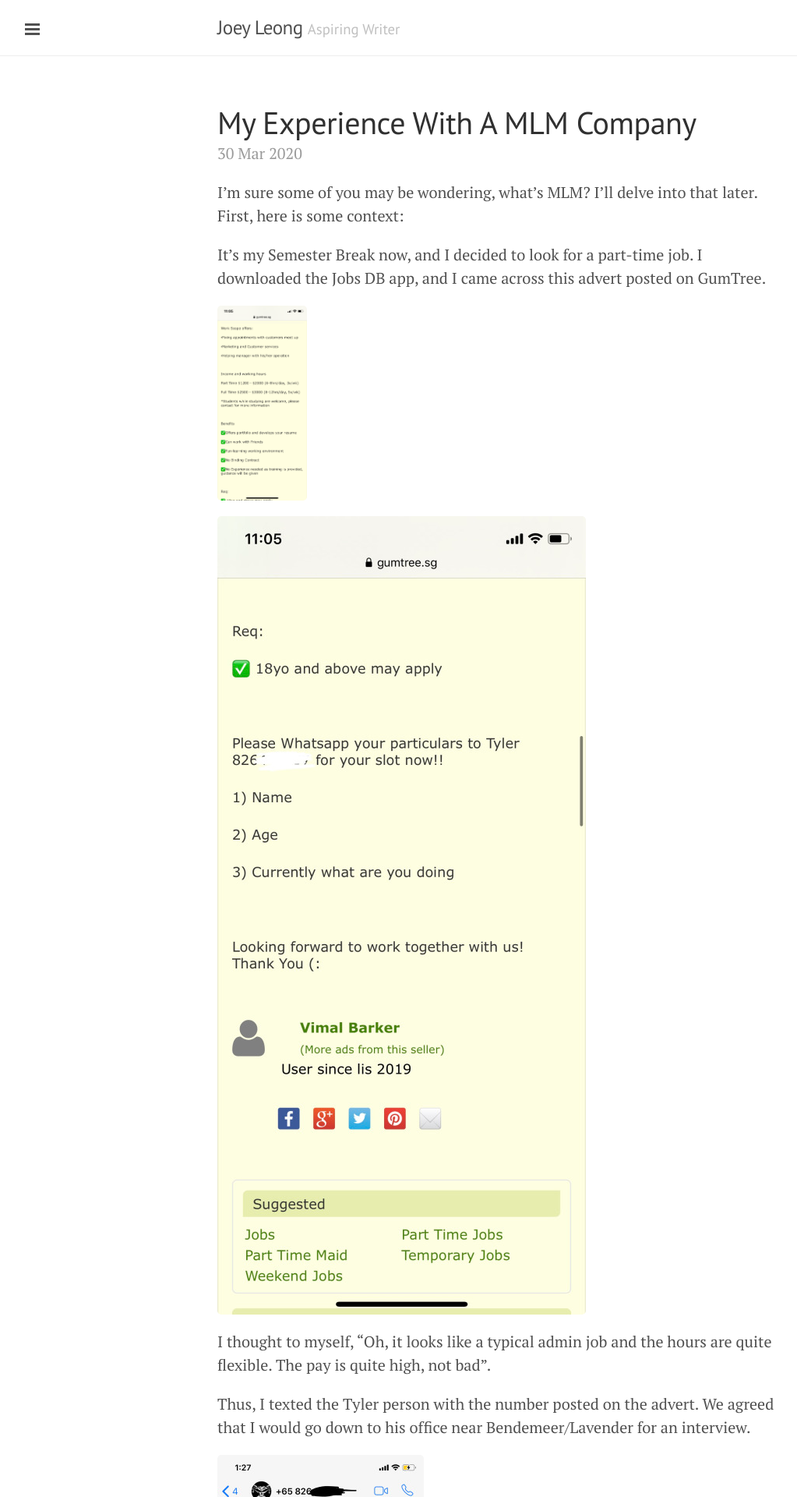
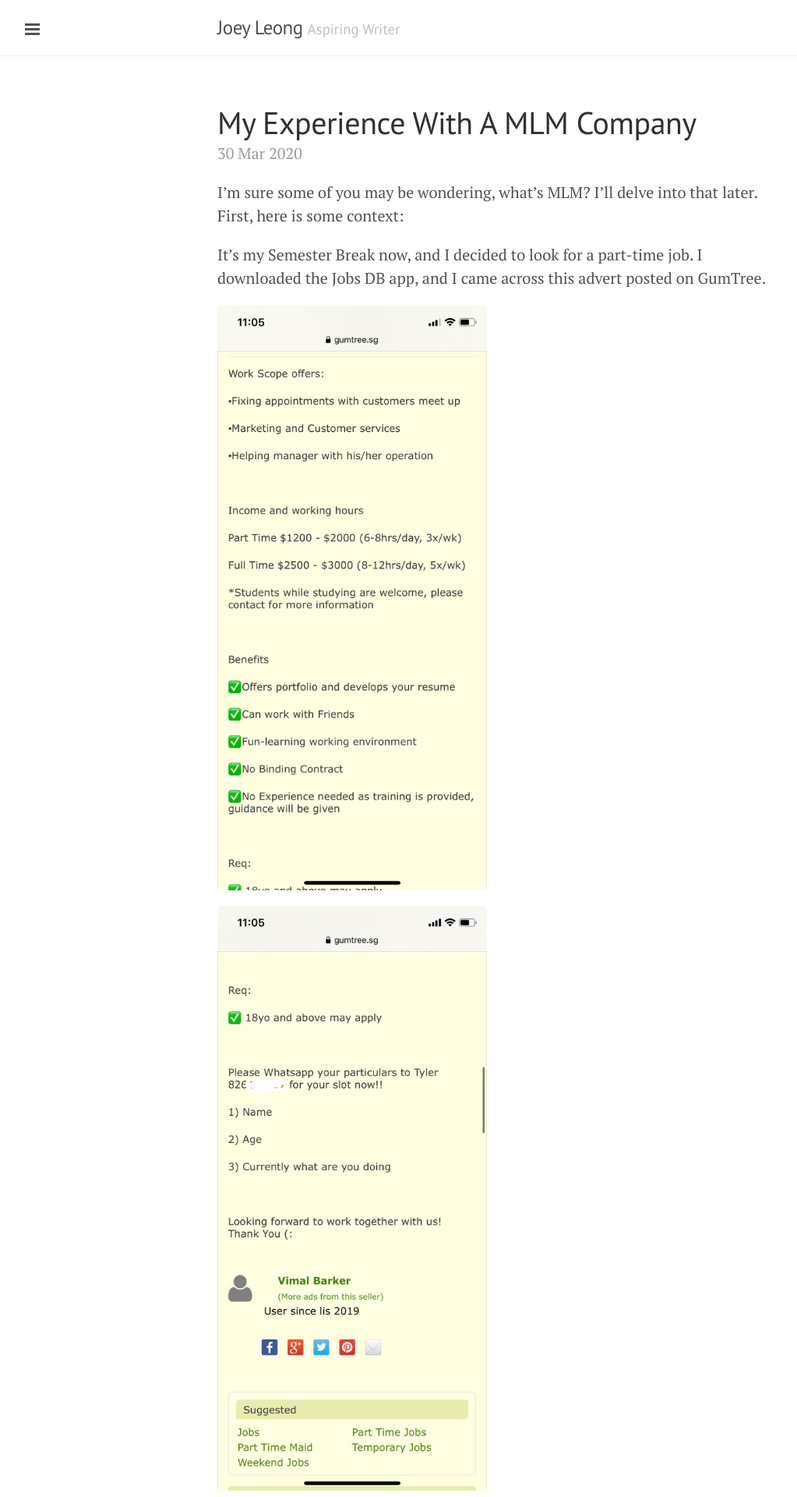
Before and after one commit to joeylzq/joeylzq.github.io, a Jekyll site: the page built from _posts/2020-03-30-My Experience with a MLM Company Test.md, in a window 1280 px wide. Shown: the top 1920 px of the page at 78% size, without its empty margins (1-1024 px from the left). Built offline with Jekyll 4.4.1, drawn with Linux system fonts in a browser that asks for light colours; Markdown is read by kramdown in place of the engine named in the settings.

Commit message:
Update 2020-03-30-My Experience with a MLM Company Test.md

```diff
--- a/_posts/2020-03-30-My Experience with a MLM Company Test.md
+++ b/_posts/2020-03-30-My Experience with a MLM Company Test.md
@@ -8,11 +8,11 @@ I’m sure some of you may be wondering, what’s MLM? I’ll delve into that la
 It’s my Semester Break now, and I decided to look for a part-time job. I downloaded the Jobs DB app, and I came across this advert posted on GumTree.
 
 <p align="centre">
-<img height="250" src="{{ site.url }}/assets/30032020/image1.png">
+<img height="750" src="{{ site.url }}/assets/30032020/image1.png">
 </p>
 
 <p align="centre">
-<img src="{{ site.url }}/assets/30032020/image2.jpg">
+<img height="750" src="{{ site.url }}/assets/30032020/image2.jpg">
 </p>
 
 I thought to myself, “Oh, it looks like a typical admin job and the hours are quite flexible. The pay is quite high, not bad”.
```
